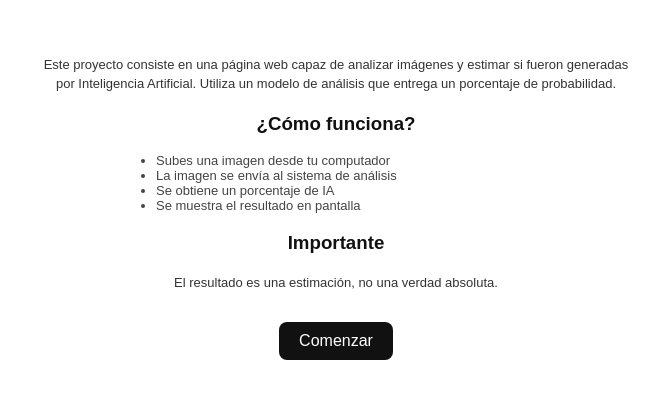
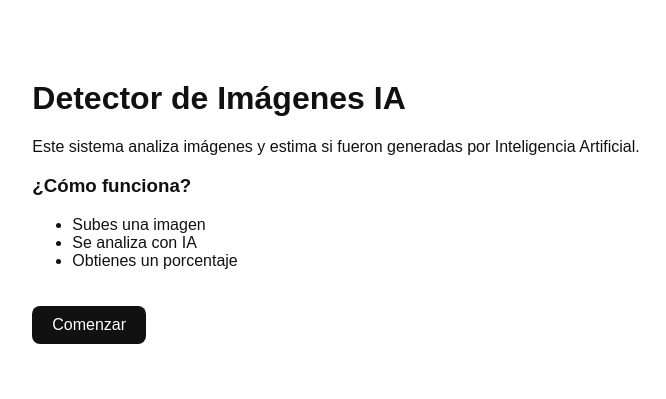
Before and after one commit to vac142012/mi-detector-ia, a plain HTML site: page client/index.html in a window 1280 px wide. Shown: the part 199-598 px from the top of the page, without its empty margins (304-970 px from the left). Drawn offline with Linux system fonts and the light colour scheme.

Commit message:
Update index.html

```diff
--- a/client/index.html
+++ b/client/index.html
@@ -7,13 +7,13 @@
 </head>
 <body>
 
-  <!-- 🧠 HEADER (SIEMPRE VISIBLE) -->
+  <!-- 🧠 HEADER GLASS -->
   <header class="header">
 
     <img
       src="https://colegiocentenariomaipu.cl/wp-content/uploads/2020/07/Logoweb.png"
       class="logo"
-      alt="logo colegio"
+      alt="logo"
     />
 
     <div class="header-text">
@@ -27,29 +27,27 @@
 
   <!-- 🧠 INTRO -->
   <div id="intro" class="intro">
-    <div class="intro-content">
 
-      <p class="intro-text">
-        Este proyecto consiste en una página web capaz de analizar imágenes y estimar si fueron generadas por Inteligencia Artificial.
-        Utiliza un modelo de análisis que entrega un porcentaje de probabilidad.
+    <div class="intro-box">
+
+      <h1>Detector de Imágenes IA</h1>
+
+      <p>
+        Este sistema analiza imágenes y estima si fueron generadas por Inteligencia Artificial.
       </p>
 
       <h3>¿Cómo funciona?</h3>
-      <ul class="intro-list">
-        <li>Subes una imagen desde tu computador</li>
-        <li>La imagen se envía al sistema de análisis</li>
-        <li>Se obtiene un porcentaje de IA</li>
-        <li>Se muestra el resultado en pantalla</li>
+
+      <ul>
+        <li>Subes una imagen</li>
+        <li>Se analiza con IA</li>
+        <li>Obtienes un porcentaje</li>
       </ul>
-
-      <h3>Importante</h3>
-      <p class="intro-text">
-        El resultado es una estimación, no una verdad absoluta.
-      </p>
 
       <button onclick="startApp()">Comenzar</button>
 
     </div>
+
   </div>
 
   <!-- 🚀 APP -->
@@ -62,13 +60,11 @@
 
     <div class="grid">
 
-      <!-- IZQUIERDA: IMAGEN -->
       <div class="panel left">
         <h3>Imagen</h3>
         <img id="previewImage" />
       </div>
 
-      <!-- DERECHA: RESULTADO -->
       <div class="panel right">
         <h3>Resultado</h3>
 
```
